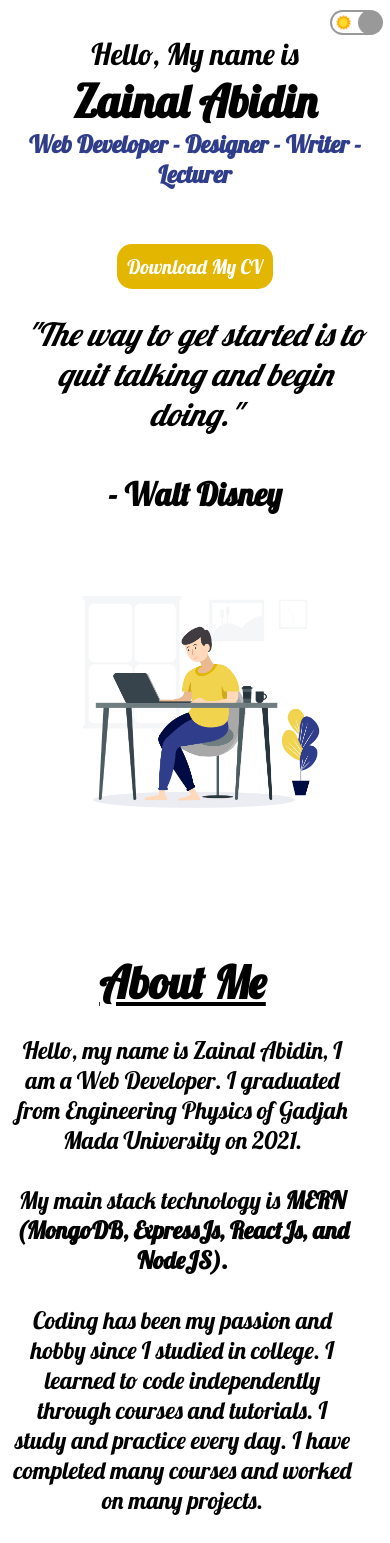
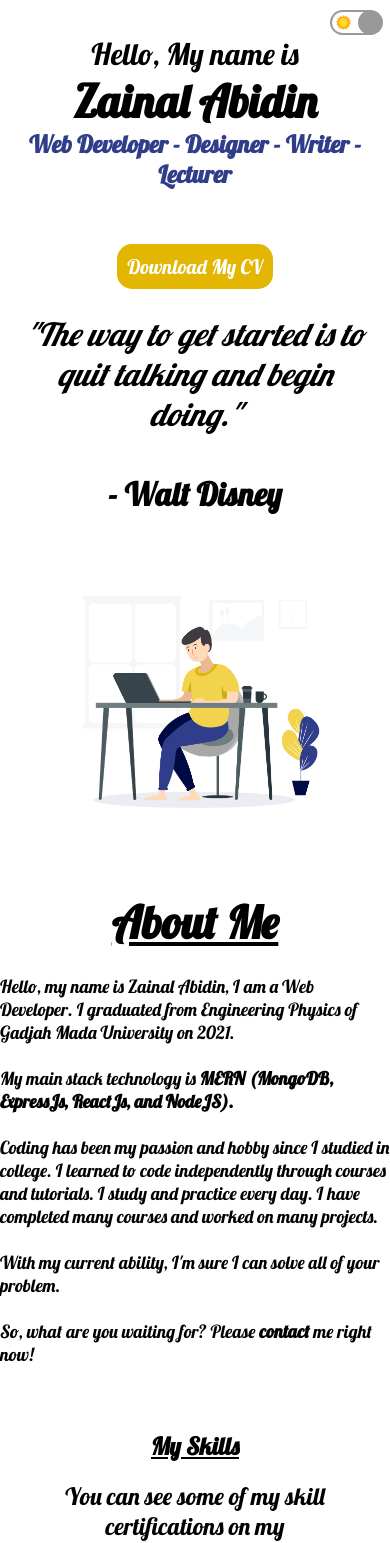
Before and after one commit to zabidin384/zainal-portfolio, a React (Create React App) app: page / in a window 390 px wide. Shown: the top 1543 px of the page. Built offline with nearby package versions, Linux system fonts and the light colour scheme.

Commit message:
Update about.css

```diff
--- a/src/components/about.css
+++ b/src/components/about.css
@@ -51,15 +51,46 @@
 	.a {
 		flex-direction: column;
 		text-align: center;
-                height: auto;
+		padding-top: 0;
+	}
+	.a-wrapper {
+		margin: 20px;
 	}
 	.a-left {
 		display: none;
 	}
 	.a-right {
-		padding: 10px;
+		margin-right: 0;
 	}
 	.a-title {
 		margin-top: 50px;
 	}
+	.a-desc {
+		font-size: 18px;
+		text-align: left;
+	}
 }
+
+@media screen and (max-width: 811px) {
+	.a {
+		height: 100%;
+		flex-direction: column;
+		text-align: center;
+		padding-top: 0;
+	}
+	.a-wrapper {
+		margin: 20px;
+	}
+	.a-left {
+		display: none;
+	}
+	.a-right {
+		margin-right: 0;
+	}
+	.a-title {
+		margin-top: 50px;
+	}
+	.a-desc {
+		text-align: left;
+	}
+}
```
